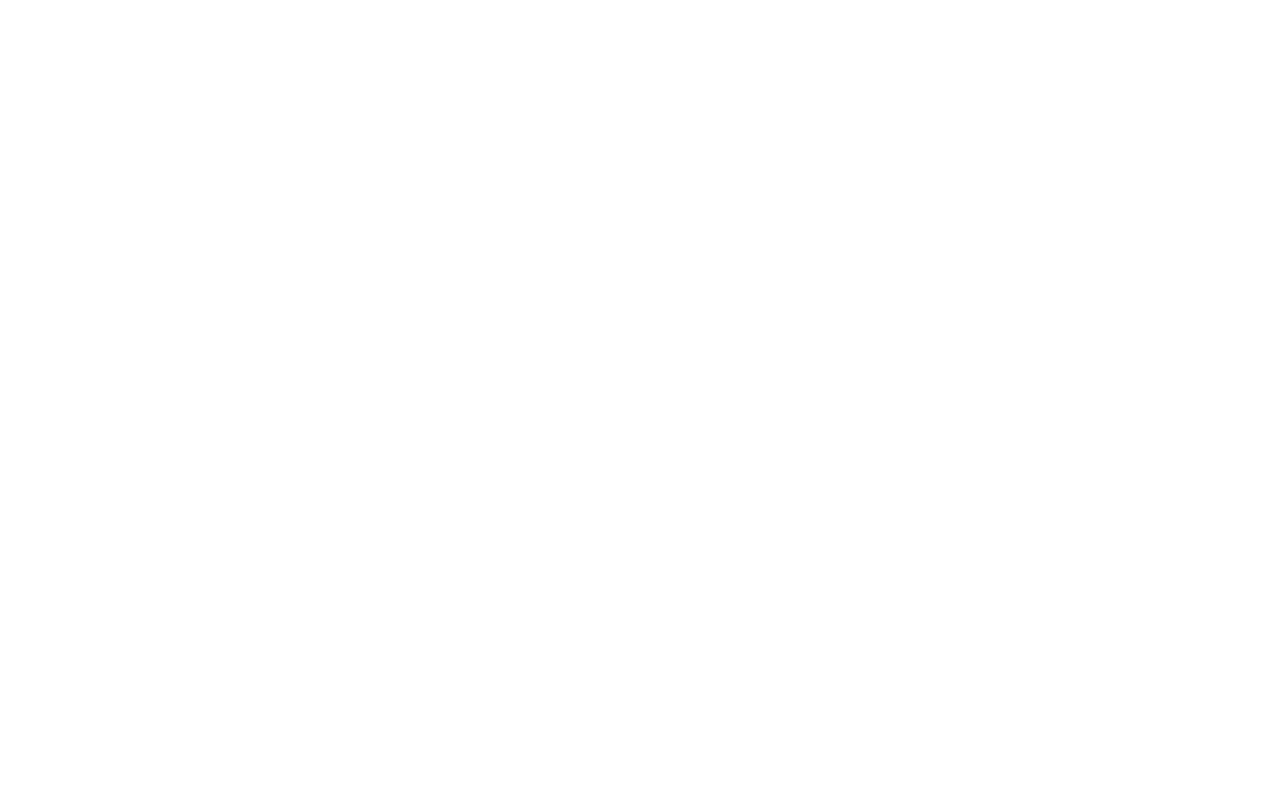
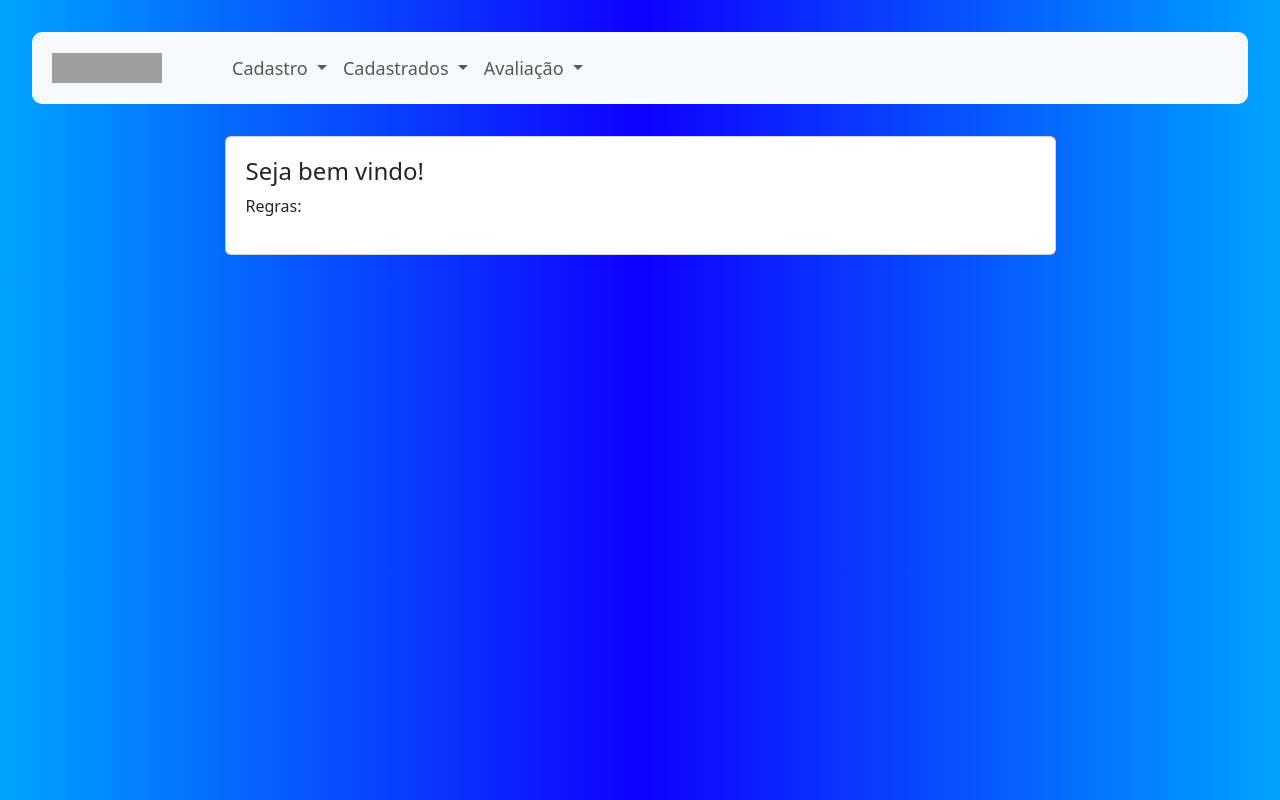
Before and after one commit to Caac1984/ProjetoIntegradorVue, a Vue app: page /#/inicio in a window 1280 px wide. Before the commit this address had no page. Built offline with nearby package versions, Linux system fonts and the light colour scheme; grey boxes are pictures that could not be loaded.

Commit message:
atualizacao

```diff
--- a/src/router/index.js
+++ b/src/router/index.js
@@ -67,6 +67,12 @@
     component: () =>
       import("../views/FinalistasView.vue"),
   },
+  {
+    path: "/inicio",
+    name: "inicio",
+    component: () =>
+      import("../views/InicioView.vue"),
+  },
 
 ];
 
--- a/src/views/InicioView.vue
+++ b/src/views/InicioView.vue
@@ -1,16 +1,44 @@
 <template>
-  <div class="inicio">
-    <h1>Tarefas</h1>
-  </div>
+  <!-- Componente raiz -->
+  <div>
+    <!-- Componente de menu de navegação -->
+    <MenuNavega />
+
+    <!-- Contêiner da tabela -->
+    <div class="inicio">
+      <div class="container">
+        <div class="row justify-content-center">
+          <div class="col-lg-9 col-md-9 col-sm-9">
+            <div class="card login">
+
+              <!-- Título da página -->
+              <h4>Seja bem vindo!</h4>
+              <!-- Descrição da página -->
+              <p>Regras:</p>
+
+              </div>
+            </div>
+          </div>
+        </div>
+      </div>
+    </div>
 </template>
 
 <script>
-// @ is an alias to /src
-//import HelloWorld from '@/components/HelloWorld.vue'
+import MenuNavega from '@/components/MenuNavega.vue';
 
 export default {
-  name: 'InicioView',
   components: {
-  }
+    MenuNavega
+  },
 }
 </script>
+
+<style scoped>
+
+
+.card {
+  padding: 20px;
+}
+
+</style>
```
